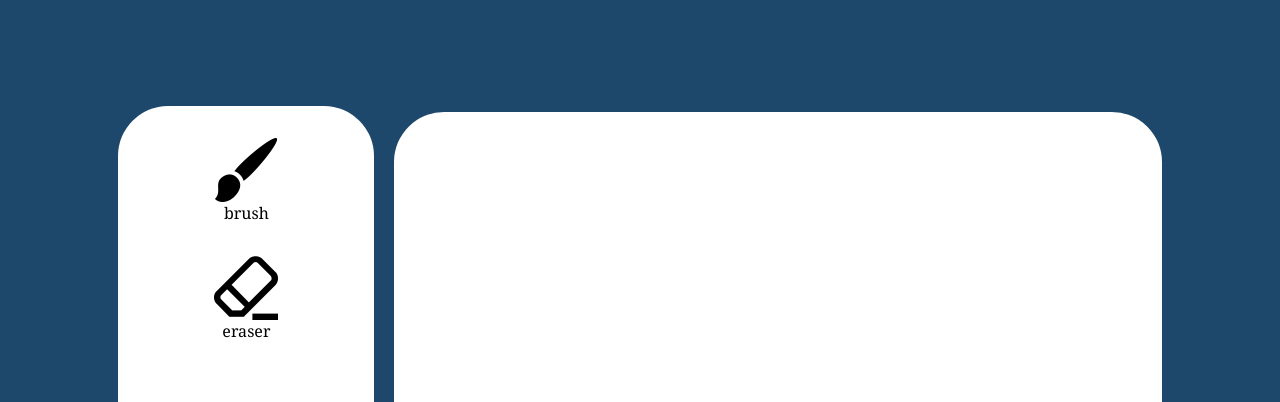
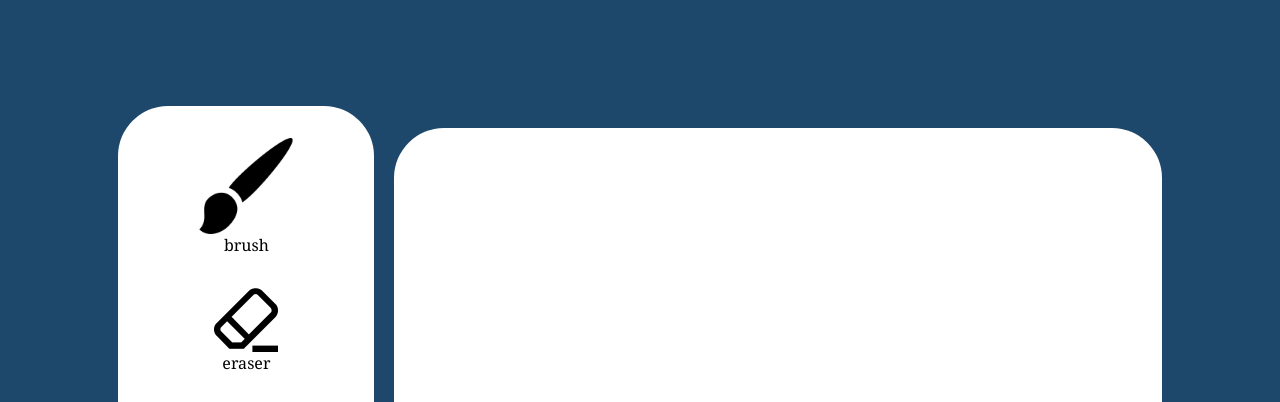
Before and after one commit to HangwelaniMadilonga/paint-website, a plain HTML site: page index.html in a window 1280 px wide. Both pictures are taken after a click on the picture 246 px from the left and 311 px from the top of the page. Shown: the part 141-543 px from the top of the page. Drawn offline with Linux system fonts and the light colour scheme.

Commit message:
Added enlarging of drawing tools.

```diff
--- a/index.html
+++ b/index.html
@@ -15,11 +15,11 @@
     <div id="container">
         <div id="options-section">
 
-            <img src="Assets/artist-brush_72670.png" alt="" id="brush-icon">
+            <img src="Assets/artist-brush_72670.png" alt="" id="brush-icon" class="tools">
             <p>brush</p>
 
 
-            <img src="Assets/eraser_7815638.png" alt="" id="eraser-icon">
+            <img src="Assets/eraser_7815638.png" alt="" id="eraser-icon" class="tools">
             <p>eraser</p>
 
             <div id="colors-container">
--- a/paint.js
+++ b/paint.js
@@ -8,10 +8,18 @@ let buttons = document.querySelectorAll('.colors');
 let brush = document.querySelector('#brush-icon');
 let eraser = document.querySelector('#eraser-icon');
 let canvasArea = document.querySelector('#canvas');
+let drawTools = document.querySelectorAll('.tools')
 
 for (let button of buttons) {
     button.addEventListener('click', function () {
         selectColor(button);
+
+    })
+}
+
+for (let tool of drawTools) {
+    tool.addEventListener('click', function () {
+        selectTool(tool);
 
     })
 
@@ -37,6 +45,14 @@ let selectColor = (button) => {
     console.log(currentColor);
 };
 
-let selectTool = () => {
+let selectTool = (tool) => {
+    for (let tool of drawTools) {
+        tool.classList.remove('enlarge-tool');
+    }
+
+
+    // drawTool = drawTool.style.backgroundColor;
+    tool.classList.add('enlarge-tool');
+    // console.log(currentColor);
 
 };
--- a/style.css
+++ b/style.css
@@ -66,18 +66,12 @@ p {
     cursor: pointer;
 }
 
-#brush-icon {
+
+.tools {
     width: 4rem;
     margin-top: 2rem;
     cursor: pointer;
 }
-
-#eraser-icon {
-    width: 4rem;
-    margin-top: 2rem;
-    cursor: pointer;
-}
-
 
 
 
@@ -111,3 +105,7 @@ p {
     padding: 3rem;
     border-radius: 3rem;
 }
+
+.enlarge-tool {
+    width: 6rem;
+}
```
